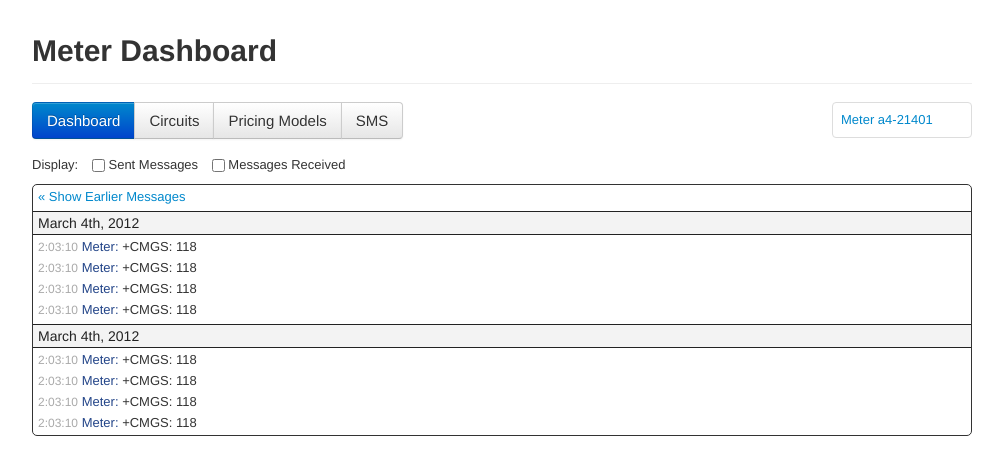
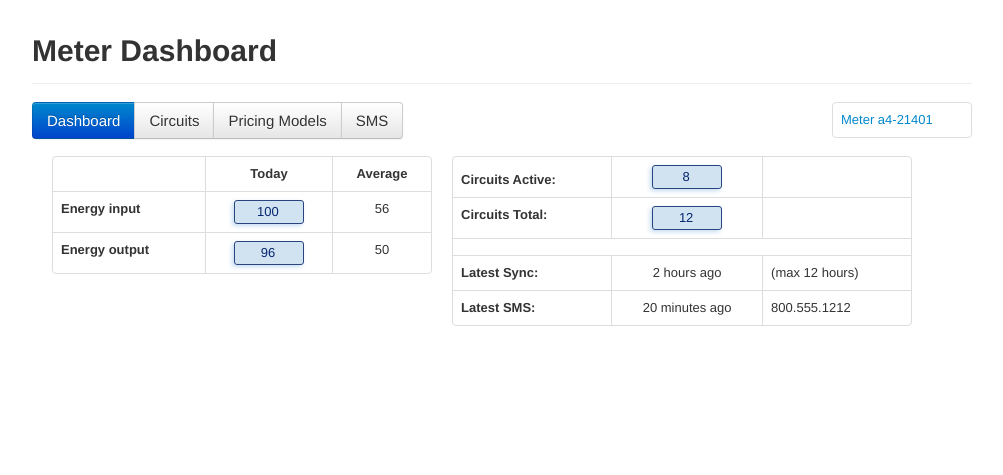
Before and after one commit to aljimenez/meter_web_app, a PHP site: page / in a window 1280 px wide. Shown: the top 475 px of the page, without its empty margins (138-1141 px from the left). Run offline with PHP 8.4, Linux system fonts and the light colour scheme; style sheets or scripts are compiled from the project's sources.

Commit message:
including dashboard view

```diff
--- a/meter/css/styles.less
+++ b/meter/css/styles.less
@@ -6,4 +6,27 @@ span.l-depth-marker {
   padding-top: 18px;
 }
 
+.cur.e-in, .cur.e-out, .circuits-active, .circuits-total {
+  display: block;
+  border: 1px solid #2a4480;
+  background-color: rgba(103, 158, 210, 0.3);
+  padding: 2px 5px 2px 3px;
+  color: #06266f;
+  border-radius: 3px;
+  box-shadow: rgba(64, 138, 210, 0.3) -2px 2px 4px;
+  width: 60px;
+  margin: 0 auto;
+}
+
+div.col {
+background-color: rgb(103, 158, 210);
+}
+table.table {
+  td, th {
+    &.centered {
+      text-align: center;
+    }
+  }
+}
+
 @include "bootstrap_less/bootstrap.less";
--- a/meter/index.php
+++ b/meter/index.php
@@ -91,6 +91,7 @@
 	<?php include("templates/pricingModels/pricingModelsPage.php")?>
 	<?php include("templates/sms/smsPage.php")?>
 	<?php include("templates/meter/meterPage.php")?>
+	<?php include("templates/dashboard/dashboardPage.php")?>
 
 	<!-- JavaScript -->
 	<script type="text/javascript" src="js/main.js"></script>
--- /dev/null
+++ b/meter/js/dashboard/dashboardPage.js
@@ -0,0 +1,8 @@
+/*--
+--*/
+
+var DashboardPageView = Backbone.View.extend({
+    initialize: function() {
+        this.$el.html($('#tpl-dashboard').html());
+    }
+})
--- a/meter/js/main.js
+++ b/meter/js/main.js
@@ -55,7 +55,7 @@ var AppRouter = Backbone.Router.extend({
 
     dashboard: function () {
     	changePage("dashboard");
-    	//$('#content').html("");
+    	$('#content').html(new DashboardPageView().render().el)
     },
 
     circuitsPage: function() {
--- /dev/null
+++ b/meter/templates/dashboard/dashboardPage.php
@@ -0,0 +1,103 @@
+<!-- Templates -->
+<script type="text/template" id="tpl-dashboard">
+<div class="span5">
+  <table class="table table-bordered">
+    <thead>
+      <tr>
+        <td></td>
+        <th class="centered">
+          Today
+        </th>
+        <th class="centered">
+          Average
+        </th>
+      </tr>
+    </thead>
+    <tbody>
+      <tr>
+        <th>
+          Energy input
+        </th>
+        <td class="centered">
+          <span class="e-in cur">100</span>
+        </td>
+        <td class="centered">
+          <span class="e-in avg">56</span>
+        </td>
+      </tr>
+      <tr>
+        <th>
+          Energy output
+        </th>
+        <td class="centered">
+          <span class="e-out cur">96</span>
+        </td>
+        <td class="centered">
+          <span class="e-out avg">50</span>
+        </td>
+      </tr>
+    </tbody>
+  </table>
+</div>
+<div class="span6">
+  <table class="table table-bordered">
+    <thead>
+      <tr>
+        <th>
+          Circuits Active:
+        </th>
+        <td class="centered">
+          <span class="circuits-active">8</span>
+        </td>
+        <td>
+        </td>
+      </tr>
+    </thead>
+    <tbody>
+      <tr>
+        <th>
+          Circuits Total:
+        </th>
+        <td class="centered">
+          <span class="circuits-total">12</span>
+        </td>
+        <td>
+        </td>
+      </tr>
+      <tr>
+        <th colspan="3">
+        </th>
+      </tr>
+      <tr>
+        <th>
+          Latest Sync:
+        </th>
+        <td class="centered">
+          <span class="latest-sync">2 hours ago</span>
+        </td>
+        <td>
+          <span class="latest-sync-threshold">
+            (max 12 hours)
+          </span>
+        </td>
+      </tr>
+      <tr>
+        <th>
+          Latest SMS:
+        </th>
+        <td class="centered">
+          <span class="latest-sms">20 minutes ago</span>
+        </td>
+        <td>
+          <span class="latest-sms-id">
+            800.555.1212
+          </span>
+        </td>
+      </tr>
+    </tbody>
+  </table>
+</div>
+</script>
+
+<!-- JavaScript -->
+<script type="text/javascript" src="js/dashboard/dashboardPage.js"></script>
```
